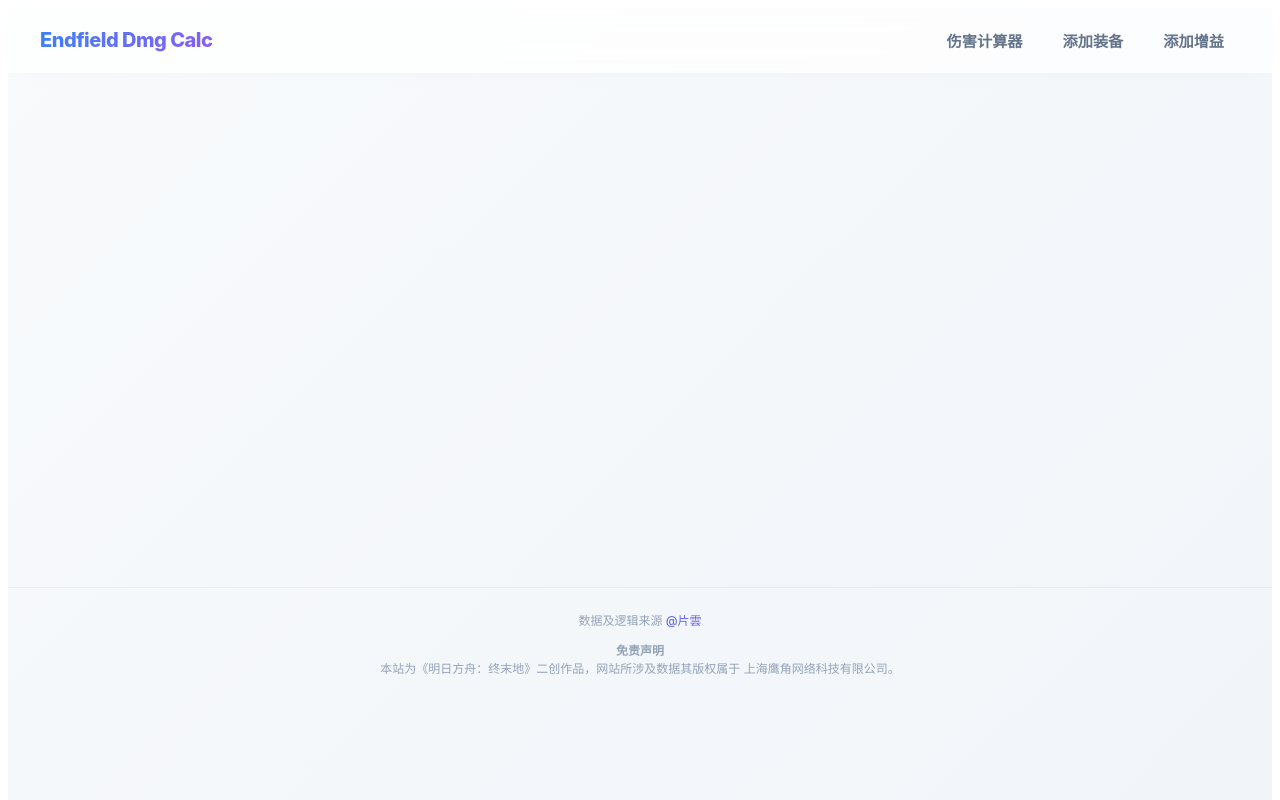
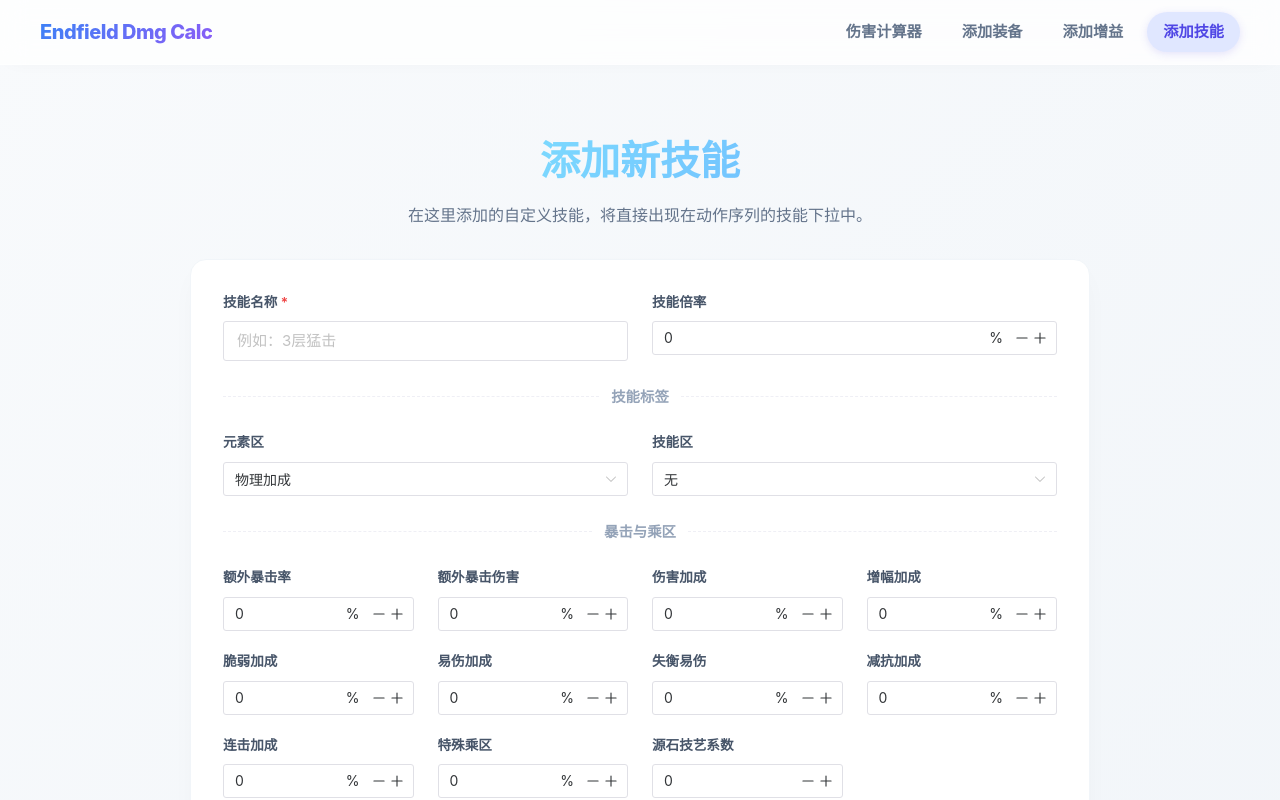
Before and after one commit to RunaYy04/endfield-dmg-calc, a Vue app: page /add-skill in a window 1280 px wide. Shown: the top 800 px of the page. Built offline with nearby package versions, Linux system fonts and the light colour scheme.

Commit message:
新增-添加技能

```diff
--- a/src/App.vue
+++ b/src/App.vue
@@ -10,6 +10,7 @@
           <router-link to="/" class="nav-item">伤害计算器</router-link>
           <router-link to="/add-equipment" class="nav-item">添加装备</router-link>
           <router-link to="/add-buff" class="nav-item">添加增益</router-link>
+          <router-link to="/add-skill" class="nav-item">添加技能</router-link>
         </nav>
       </div>
     </header>
--- a/src/router/index.ts
+++ b/src/router/index.ts
@@ -17,6 +17,11 @@ const router = createRouter({
       path: '/add-buff',
       name: 'add-buff',
       component: () => import('../views/AddBuffView.vue')
+    },
+    {
+      path: '/add-skill',
+      name: 'add-skill',
+      component: () => import('../views/AddSkillView.vue')
     }
   ]
 })
--- a/src/stores/useGameDataStore.ts
+++ b/src/stores/useGameDataStore.ts
@@ -33,6 +33,9 @@ export const useGameDataStore = defineStore('gameData', {
     },
     addBuff(newBuff: Buff) {
       this.availableBuffs.push(newBuff)
+    },
+    addSkill(newSkill: Skill) {
+      this.skills.push(newSkill)
     }
   },
   persist: true
--- /dev/null
+++ b/src/views/AddSkillView.vue
@@ -0,0 +1,263 @@
+<template>
+  <div class="add-view-container">
+    <div class="page-header">
+      <h1 class="gradient-title">添加新技能</h1>
+      <p class="subtitle">在这里添加的自定义技能，将直接出现在动作序列的技能下拉中。</p>
+    </div>
+
+    <div class="panel-section glass-panel">
+      <n-grid :x-gap="24" :y-gap="20" cols="1 s:2" responsive="screen">
+        <n-grid-item>
+          <label class="form-label">技能名称 <span class="required">*</span></label>
+          <n-input v-model:value="formData.name" placeholder="例如：3层猛击" size="large" clearable />
+        </n-grid-item>
+        <n-grid-item>
+          <label class="form-label">技能倍率</label>
+          <n-input-number v-model:value="formData.multiplier" :step="0.01" :format="formatPercent" :parse="parsePercent"
+            clearable placeholder="0">
+            <template #suffix>%</template>
+          </n-input-number>
+        </n-grid-item>
+      </n-grid>
+
+      <n-divider dashed>
+        <span class="divider-text">技能标签</span>
+      </n-divider>
+
+      <n-grid :x-gap="24" :y-gap="20" cols="1 s:2" responsive="screen">
+        <n-grid-item>
+          <label class="form-label">元素区</label>
+          <n-select v-model:value="formData.elemType" :options="elemTypeOptions" />
+        </n-grid-item>
+        <n-grid-item>
+          <label class="form-label">技能区</label>
+          <n-select v-model:value="formData.skillType" :options="skillTypeOptions" />
+        </n-grid-item>
+      </n-grid>
+
+      <n-divider dashed>
+        <span class="divider-text">暴击与乘区</span>
+      </n-divider>
+
+      <n-grid :x-gap="24" :y-gap="20" cols="2 s:3 m:4" responsive="screen">
+        <n-grid-item v-for="field in percentFields" :key="field.key">
+          <label class="form-label">{{ field.label }}</label>
+          <n-input-number v-model:value="formData[field.key]" :step="0.01" :format="formatPercent" :parse="parsePercent"
+            clearable placeholder="0">
+            <template #suffix>%</template>
+          </n-input-number>
+        </n-grid-item>
+
+        <n-grid-item>
+          <label class="form-label">源石技艺系数</label>
+          <n-input-number v-model:value="formData.originiumArtBonus" :step="1" clearable placeholder="0" />
+        </n-grid-item>
+      </n-grid>
+
+      <div class="action-row">
+        <n-button size="large" ghost color="#8B5CF6" @click="submitSkill">
+          保存技能并生效
+        </n-button>
+        <transition name="fade">
+          <div v-if="successMessage" class="success-msg">{{ successMessage }}</div>
+        </transition>
+      </div>
+    </div>
+  </div>
+</template>
+
+<script setup lang="ts">
+import { ref } from 'vue'
+import { NInput, NInputNumber, NGrid, NGridItem, NDivider, NButton, NSelect } from 'naive-ui'
+import { useGameDataStore } from '../stores/useGameDataStore'
+import type { Skill } from '../types'
+
+const gameData = useGameDataStore()
+const successMessage = ref('')
+
+type SkillPercentKey =
+  | 'extraCritRate'
+  | 'extraCritDamage'
+  | 'dmgBonus'
+  | 'amplification'
+  | 'fragility'
+  | 'vulnerability'
+  | 'staggerVuln'
+  | 'resistancePen'
+  | 'comboMultiplier'
+  | 'specialMultiplier'
+
+interface SkillFieldConfig {
+  label: string
+  key: SkillPercentKey
+}
+
+const formatPercent = (value: number | null): string => {
+  if (value === null || value === undefined) return ''
+  return String(Number((value * 100).toFixed(2)))
+}
+
+const parsePercent = (input: string): number | null => {
+  if (!input) return null
+  const num = parseFloat(input)
+  if (isNaN(num)) return null
+  return Number((num / 100).toFixed(4))
+}
+
+const elemTypeOptions = [
+  { label: '物理加成', value: '物理加成' },
+  { label: '灼热加成', value: '灼热加成' },
+  { label: '电磁加成', value: '电磁加成' },
+  { label: '寒冷加成', value: '寒冷加成' },
+  { label: '自然加成', value: '自然加成' }
+]
+
+const skillTypeOptions = [
+  { label: '无', value: '无' },
+  { label: '普攻加成', value: '普攻加成' },
+  { label: '战技加成', value: '战技加成' },
+  { label: '连携技加成', value: '连携技加成' },
+  { label: '终结技加成', value: '终结技加成' }
+]
+
+const percentFields: SkillFieldConfig[] = [
+  { label: '额外暴击率', key: 'extraCritRate' },
+  { label: '额外暴击伤害', key: 'extraCritDamage' },
+  { label: '伤害加成', key: 'dmgBonus' },
+  { label: '增幅加成', key: 'amplification' },
+  { label: '脆弱加成', key: 'fragility' },
+  { label: '易伤加成', key: 'vulnerability' },
+  { label: '失衡易伤', key: 'staggerVuln' },
+  { label: '减抗加成', key: 'resistancePen' },
+  { label: '连击加成', key: 'comboMultiplier' },
+  { label: '特殊乘区', key: 'specialMultiplier' }
+]
+
+const initialFormState: Skill = {
+  name: '',
+  multiplier: 0,
+  extraCritRate: 0,
+  extraCritDamage: 0,
+  dmgBonus: 0,
+  originiumArtBonus: 0,
+  amplification: 0,
+  fragility: 0,
+  vulnerability: 0,
+  staggerVuln: 0,
+  resistancePen: 0,
+  comboMultiplier: 0,
+  specialMultiplier: 0,
+  elemType: '物理加成',
+  skillType: '无',
+  isStagger: false
+}
+
+const formData = ref<Skill>({ ...initialFormState })
+
+const submitSkill = () => {
+  if (!formData.value.name) {
+    alert('请输入技能名称！')
+    return
+  }
+
+  const newSkill = { ...formData.value }
+  gameData.addSkill(newSkill)
+
+  successMessage.value = `技能 [${newSkill.name}] 已添加！`
+
+  setTimeout(() => {
+    successMessage.value = ''
+    formData.value.name = ''
+  }, 3000)
+}
+</script>
+
+<style scoped>
+.add-view-container {
+  max-width: 900px;
+  margin: 0 auto;
+  padding: 40px 20px;
+  font-family: 'Inter', -apple-system, BlinkMacSystemFont, 'PingFang SC', sans-serif;
+}
+
+.page-header {
+  text-align: center;
+  margin-bottom: 30px;
+}
+
+.gradient-title {
+  font-size: 2.5rem;
+  margin: 0 0 10px 0;
+  background-image: linear-gradient(120deg, #89f7fe 0%, #66a6ff 100%);
+  -webkit-background-clip: text;
+  background-clip: text;
+  -webkit-text-fill-color: transparent;
+  font-weight: 800;
+  color: transparent;
+  -webkit-font-smoothing: antialiased;
+  -moz-osx-font-smoothing: grayscale;
+  text-shadow: none;
+}
+
+.subtitle {
+  color: #64748b;
+  margin: 0;
+  font-size: 1rem;
+}
+
+.panel-section {
+  background: #ffffff;
+  border-radius: 16px;
+  padding: 32px;
+  box-shadow: 0 10px 30px -10px rgba(0, 0, 0, 0.05);
+  border: 1px solid #f1f5f9;
+}
+
+.form-label {
+  display: block;
+  font-size: 0.85rem;
+  font-weight: 600;
+  color: #475569;
+  margin-bottom: 8px;
+}
+
+.required {
+  color: #ef4444;
+}
+
+.divider-text {
+  color: #94a3b8;
+  font-weight: 600;
+  font-size: 0.9rem;
+}
+
+.action-row {
+  margin-top: 40px;
+  display: flex;
+  align-items: center;
+  gap: 20px;
+  background: #f8fafc;
+  padding: 20px;
+  border-radius: 12px;
+}
+
+.success-msg {
+  color: #10b981;
+  font-weight: bold;
+  font-size: 1rem;
+  display: flex;
+  align-items: center;
+  gap: 8px;
+}
+
+.fade-enter-active,
+.fade-leave-active {
+  transition: opacity 0.3s, transform 0.3s;
+}
+
+.fade-enter-from,
+.fade-leave-to {
+  opacity: 0;
+  transform: translateX(-10px);
+}
+</style>
```
